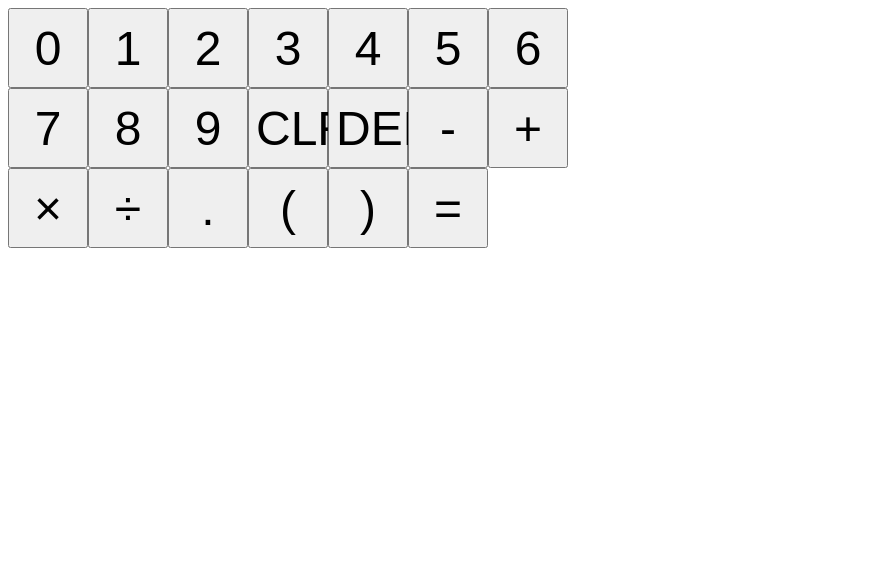
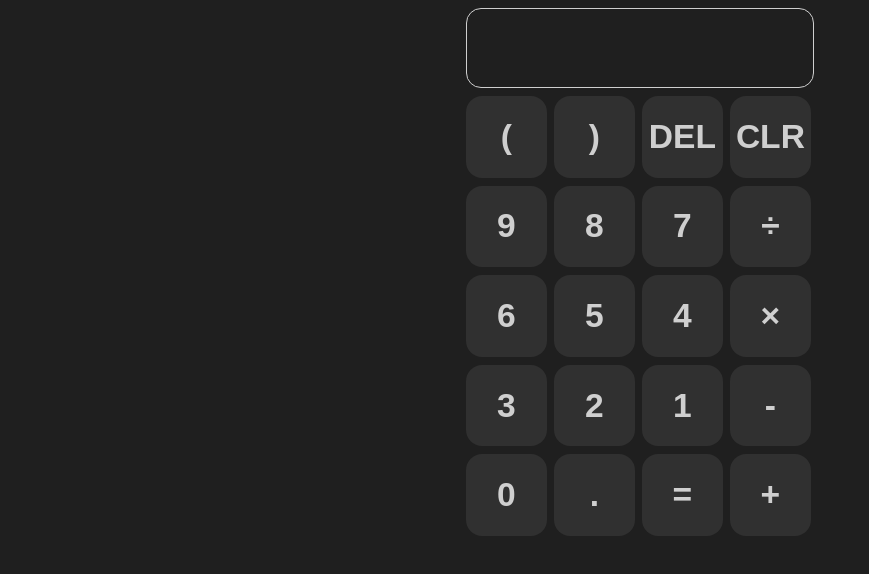
Before and after one commit to ActuallySilver/Calculator, a React app: page / in a window 1280 px wide. Shown: the top 574 px of the page, without its empty margins (0-869 px from the left). Built offline with nearby package versions, Linux system fonts and the light colour scheme; the HTML template or start-up script is replaced by a standard one.

Commit message:
Add styling and order of buttons
- Add styling in dark theme
- Update button order to make more sense on screen

```diff
--- a/src/Components/Calculator/Keyboard/index.tsx
+++ b/src/Components/Calculator/Keyboard/index.tsx
@@ -3,7 +3,7 @@ import CalculatorButton, { CalculatorButtonProps } from "./CalculatorButton";
 import { CalculatorContext } from "@/context/CalculatorContext";
 import { calculate } from "@/utils/calculate";
 import { buttonDisablingRules } from "./buttonDisablingRules";
-import "../calculator.css"
+import "../calculator.css";
 
 function Keyboard() {
   const calculatorContext = useContext(CalculatorContext);
@@ -22,35 +22,40 @@ function Keyboard() {
   };
 
   const buttons: CalculatorButtonProps[] = [
-    { value: "0" },
-    { value: "1" },
-    { value: "2" },
-    { value: "3" },
-    { value: "4" },
-    { value: "5" },
-    { value: "6" },
-    { value: "7" },
-    { value: "8" },
-    { value: "9" },
+    { value: "(" },
+    { value: ")" },
+    {
+      value: "DEL",
+      onClick: () => {
+        setDisplayValue((currentDisplayValue) => currentDisplayValue.substring(0, currentDisplayValue.length - 1));
+      },
+    },
     {
       value: "CLR",
       onClick: () => {
         setDisplayValue("");
       },
     },
-    {
-      value: "DEL",
-      onClick: () => {
-        setDisplayValue((currentDisplayValue) => currentDisplayValue.substring(0, currentDisplayValue.length - 1));
-      },
-    },
+    { value: "9" },
+    { value: "8" },
+    { value: "7" },
+    { value: "÷" },
+    { value: "6" },
+    { value: "5" },
+    { value: "4" },
+    { value: "×" },
+    { value: "3" },
+    { value: "2" },
+    { value: "1" },
     { value: "-" },
-    { value: "+" },
-    { value: "×" },
-    { value: "÷" },
+    { value: "0" },
+
+
+
+
+
     { value: "." },
-    { value: "(" },
-    { value: ")" },
+
     {
       value: "=",
       onClick: () => {
@@ -60,6 +65,7 @@ function Keyboard() {
         });
       },
     },
+    { value: "+" },
   ].map((buttonData): CalculatorButtonProps => ({ ...buttonData, disabled: getIsButtonDisabled(buttonData.value) }));
 
   return (
--- a/src/Components/Calculator/calculator.css
+++ b/src/Components/Calculator/calculator.css
@@ -1,11 +1,40 @@
 .calculator {
-width: 50%;
+  width: 21.8rem;
+  display: flex;
+  flex-direction: column;
+  gap: 0.5rem;
 }
+
 .calculatorKeyboard {
+  display: grid;
+  grid-template-columns: repeat(auto-fit, minmax(5rem, 5rem));
+  gap: 0.5rem;
+}
 
+.calculatorScreen {
+  color: #cfcfcf;
+  width: 100%;
+  height: 80px;
+  border: 1px solid #cfcfcf;
+  border-radius: 15px;
+  text-align: right;
+  display: flex;
+  align-items: center;
+  justify-content: flex-end;
+  padding-right: 10px;
+  box-sizing: border-box;
+  font-size: 2em;
+  overflow: hidden;
 }
+
 .calculatorButton {
-    height: 5rem;
-    width: 5rem;
-    font-size: 3rem;
+    height: 5.1rem;
+    width: 5.1rem;
+    font-size: 2.1rem;
+    font-weight: bold;
+    background-color: #303030;
+    color: #cfcfcf;
+    border: none;
+    border-radius: 20%;
+    overflow: hidden;
 }
--- a/src/index.css
+++ b/src/index.css
@@ -0,0 +1,6 @@
+body {
+    background-color: #1F1F1F ;
+    display: flex;
+    justify-content: center;
+    align-items: center;
+}
```
